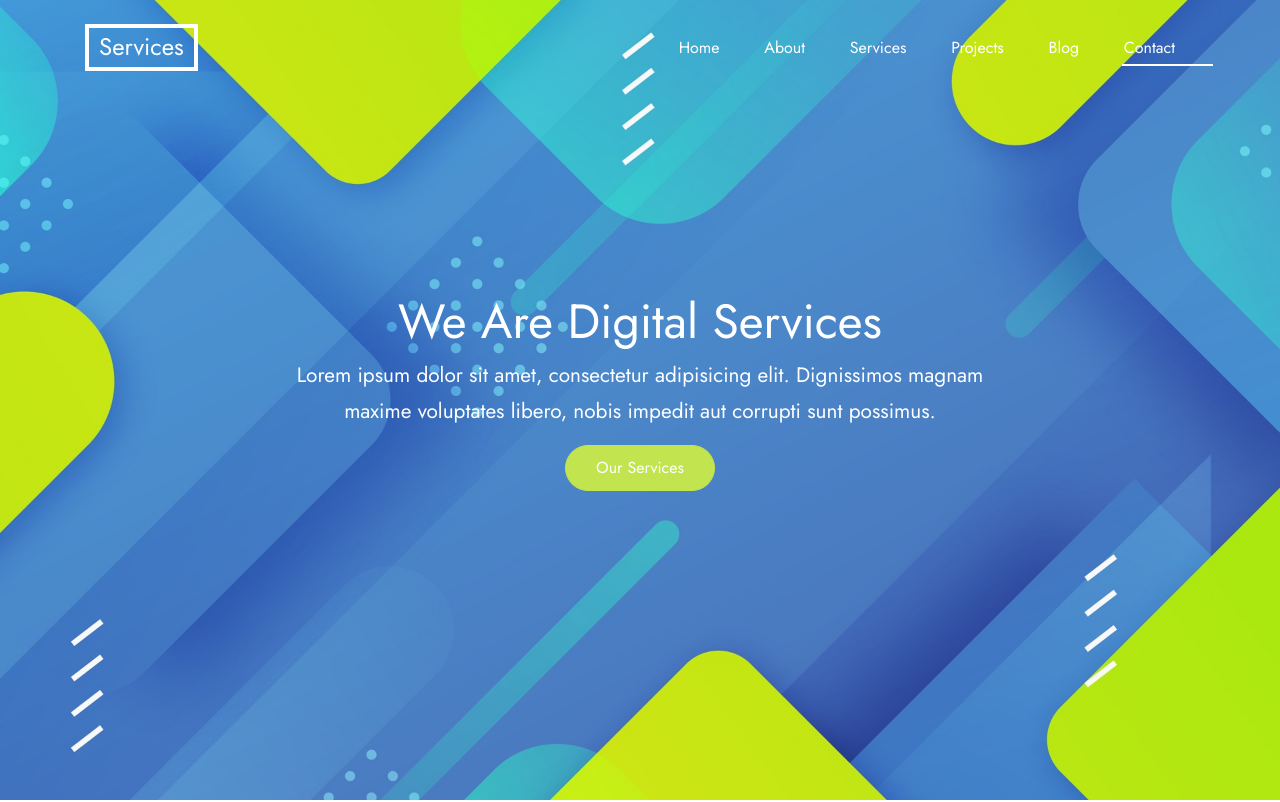
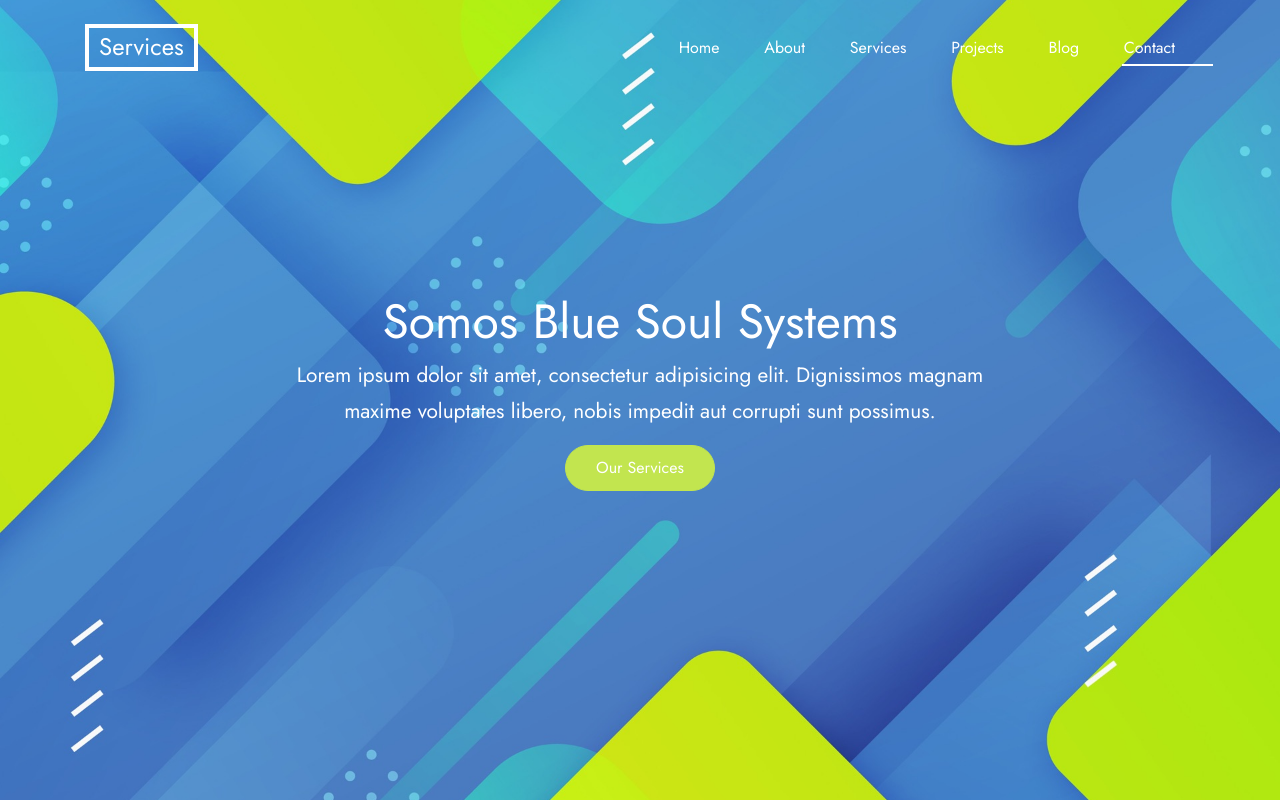
Before and after one commit to knsoria/bs.systems, a plain HTML site: page index.html in a window 1280 px wide. Shown: the top 802 px of the page. Drawn offline with Linux system fonts and the light colour scheme; files whose address does not match are found by name.

Commit message:
Update index.html

```diff
--- a/index.html
+++ b/index.html
@@ -88,7 +88,7 @@
           <div class="col-12 text-center align-self-center text-intro">
             <div class="row justify-content-center">
               <div class="col-lg-8">
-                <h1 class="text-white" data-aos="fade-up" data-aos-delay="">We Are Digital Services</h1>
+                <h1 class="text-white" data-aos="fade-up" data-aos-delay="">Somos Blue Soul Systems</h1>
                 <p class="lead text-white" data-aos="fade-up" data-aos-delay="100">Lorem ipsum dolor sit amet, consectetur adipisicing elit. Dignissimos magnam maxime voluptates libero, nobis impedit aut corrupti sunt possimus.</p>
                 <p data-aos="fade-up" data-aos-delay="200"><a href="#services-section" class="btn smoothscroll btn-primary">Our Services</a></p>
 
```
